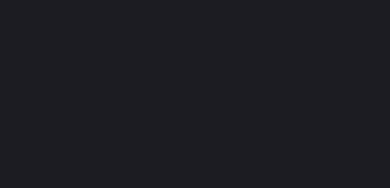
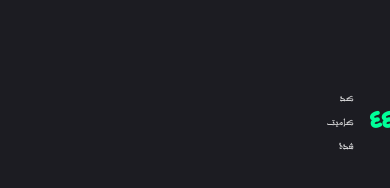
Before and after one commit to Hossein1371za/aboutme-nextjs-tailwind-shadcn, a Next.js app: page / in a window 390 px wide. Shown: the part 540-728 px from the top of the page. Built offline with nearby package versions, Linux system fonts and the light colour scheme.

Commit message:
stats use countup

```diff
--- a/app/page.jsx
+++ b/app/page.jsx
@@ -4,6 +4,7 @@
 // components
 import Socials from "@/components/Socials";
 import Photo from "@/components/Photo";
+import Stats from "@/components/Stats";
 
 const Home = () => {
   return (
@@ -11,13 +12,13 @@
       <div className="container mx-auto h-full">
         <div className="flex flex-col xl:flex-row items-center justify-between xl:pt-8 xl:pb-24">
           {/* text */}
-          <div className="text-center xl:text-right order-2 xl:order-none">
+          <div className="text-center xl:text-right order-2 lg:order-none">
             <span className="text-xl">فرانت اند دولوپر</span>
             <h1 className="h1 mb-6">
               سلام من <br /> <span className="text-accent">حسین زحمتکشان</span>
             </h1>
             <p className="max-w-[580px] mb-9 text-white/80">
-             حدود 2 ساله که در حال آموزش فرانت اند هستم و تو این مدت تونستم
+              حدود 2 ساله که در حال آموزش فرانت اند هستم و تو این مدت تونستم
               قالب هایی با جدیدترین تکنولوژی های مرتبط طراحی کنم.
             </p>
             <div className="flex flex-col xl:flex-row items-center gap-8">
@@ -38,11 +39,12 @@
             </div>
           </div>
           {/* photo */}
-          <div className="order-1 xl:order-none mb-8 xl:mb-0">
+          <div className="order-1 lg:order-none mb-8 xl:mb-0">
             <Photo />
           </div>
         </div>
       </div>
+      <Stats />
     </section>
   );
 };
--- /dev/null
+++ b/components/Stats.jsx
@@ -0,0 +1,37 @@
+"use client";
+
+import CountUp from "react-countup";
+
+const stats = [
+  { num: 2, text: "سال آموزش" },
+  { num: 18, text: "پروژه فرانت" },
+  { num: 9, text: "ابزار مرتبط با فرانت" },
+  { num: 446, text: "کد کامیت شده" },
+];
+
+const Stats = () => {
+  return (
+    <section className="pt-4 pb-12 xl:pt-0 xl:pb-0">
+      <div className="container mx-auto">
+        <div className="flex flex-wrap gap-6 max-v-[80vw] mx-auto xl:max-w-none">
+          {stats.map((stat, i) => (
+            <div
+              className="flex flex-1 gap-4 items-center justify-center xl:justify-start  font-maghreb"
+              key={i}
+            >
+              <CountUp
+                end={stat.num}
+                delay={2}
+                duration={5}
+                className="text-4xl xl:text-6xl font-extrabold text-accent"
+              />
+              <p className={`${stat.text.length < 15 ?"max-w-[100px]" : "max-w-[150px]"}text-4xl text-white/80`}>{stat.text}</p>
+            </div>
+          ))}
+        </div>
+      </div>
+    </section>
+  );
+};
+
+export default Stats;
--- a/package.json
+++ b/package.json
@@ -21,6 +21,7 @@
     "lucide-react": "^0.451.0",
     "next": "14.2.14",
     "react": "^18",
+    "react-countup": "^6.5.3",
     "react-dom": "^18",
     "react-icons": "^5.3.0",
     "tailwind-merge": "^2.5.3",
```
Also changed, not shown: 1 other file (tests, documents, lock files or other folders).
